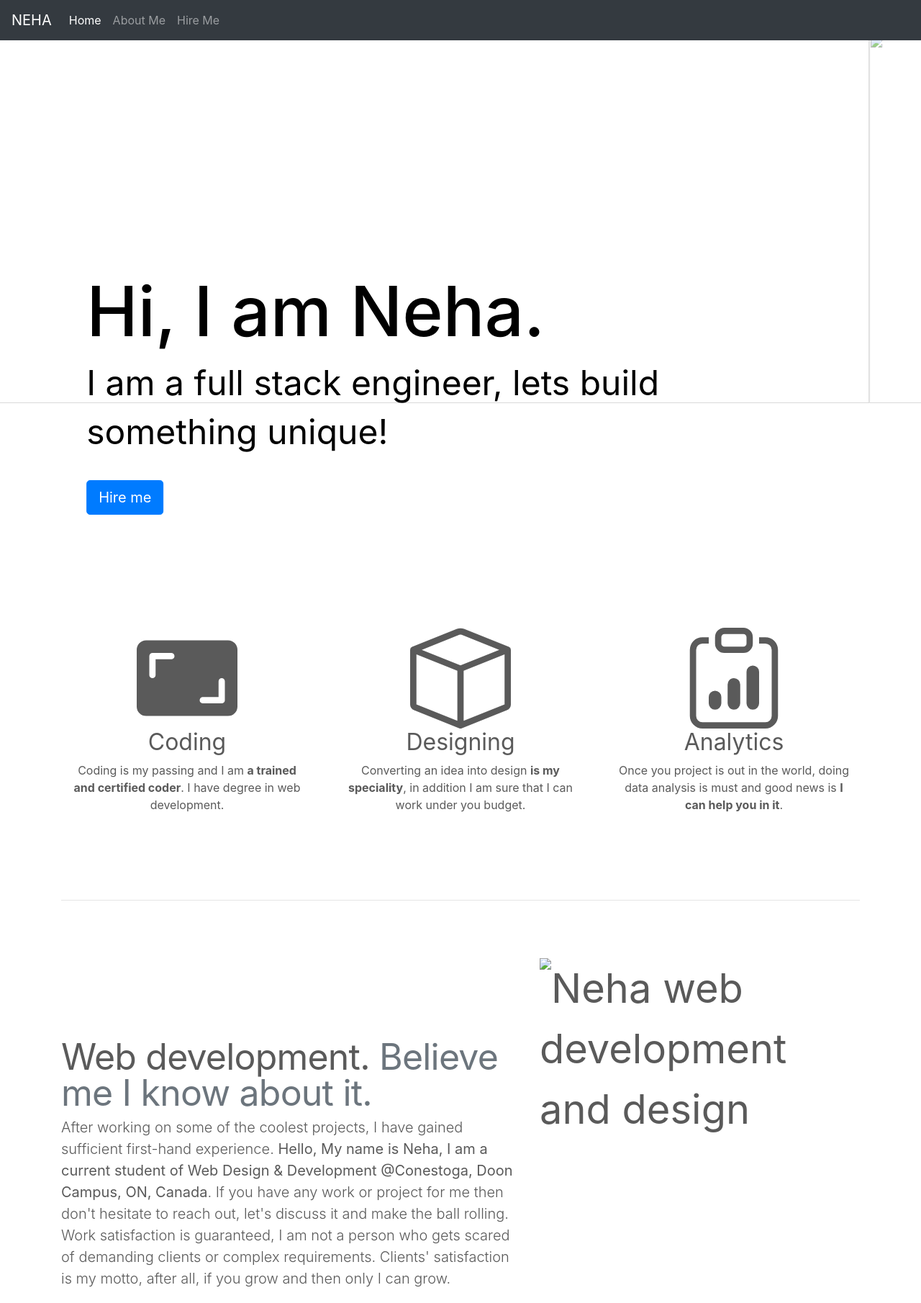
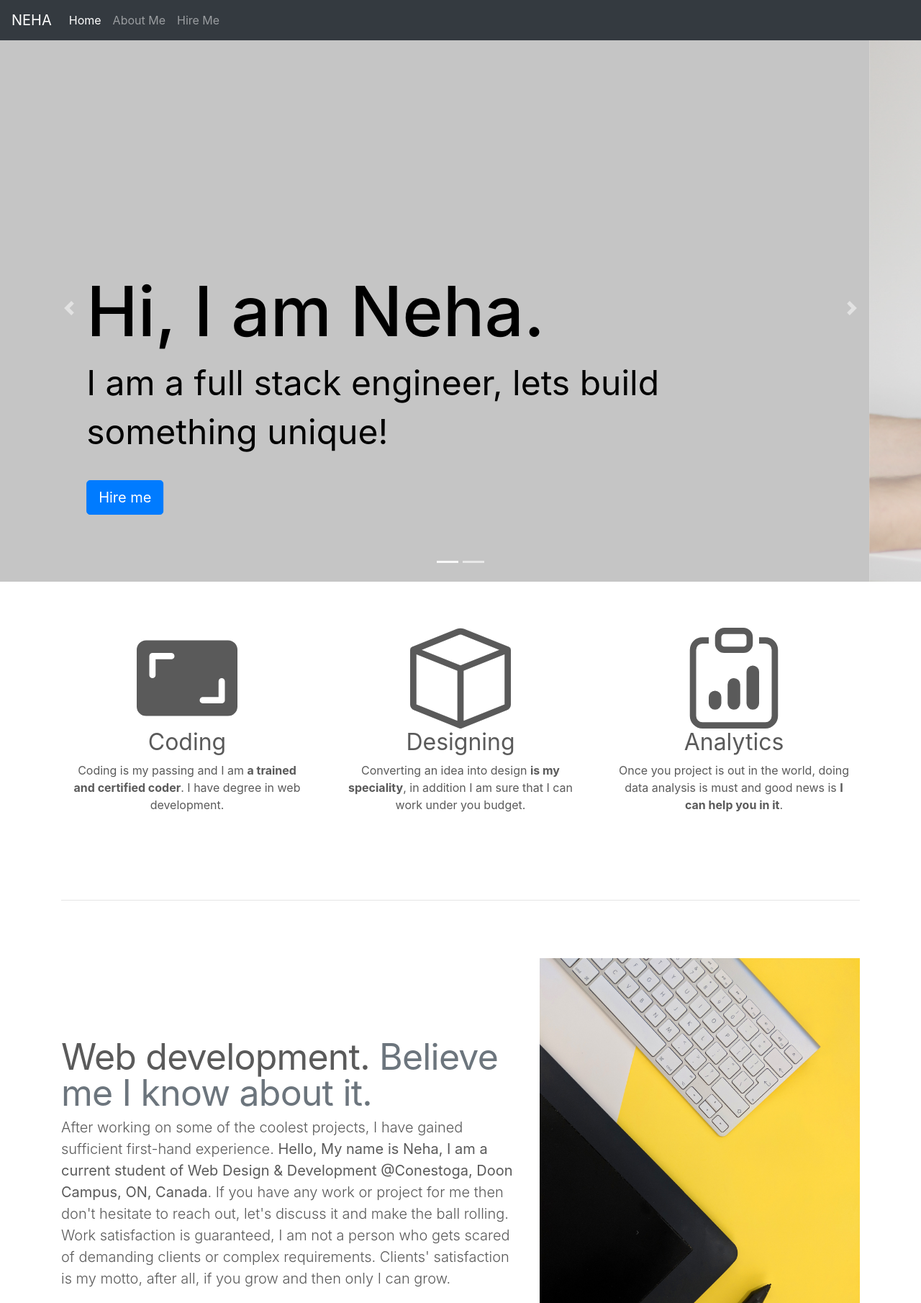
Before and after one commit to nehadesign/n, a plain HTML site: page index.html in a window 1280 px wide. Shown: the top 1810 px of the page at 72% size. Drawn offline with nearby package versions, Linux system fonts and the light colour scheme; the site is published under a folder, as on GitHub Pages, so addresses that start at the root find nothing.

Commit message:
Change in image path.

```diff
--- a/index.html
+++ b/index.html
@@ -76,7 +76,7 @@
           <div class="carousel-item active">
             <img
 
-              src="/assets/img/neha-bg.jpg"
+              src="assets/img/neha-bg.jpg"
               class="bd-placeholder-img"
               width="100%"
               height="100%"
@@ -103,7 +103,7 @@
           </div>
           <div class="carousel-item">
             <img
-              src="/assets/img/neha-bg-2.jpg"
+              src="assets/img/neha-bg-2.jpg"
               class="bd-placeholder-img"
               width="100%"
               height="100%"
@@ -215,7 +215,7 @@
           </div>
           <div class="col-md-5">
             <img
-            src="/assets/img/ph-3.jpg"
+            src="assets/img/ph-3.jpg"
               class="bd-placeholder-img bd-placeholder-img-lg featurette-image img-fluid mx-auto"
               width="500"
               height="500"
```
